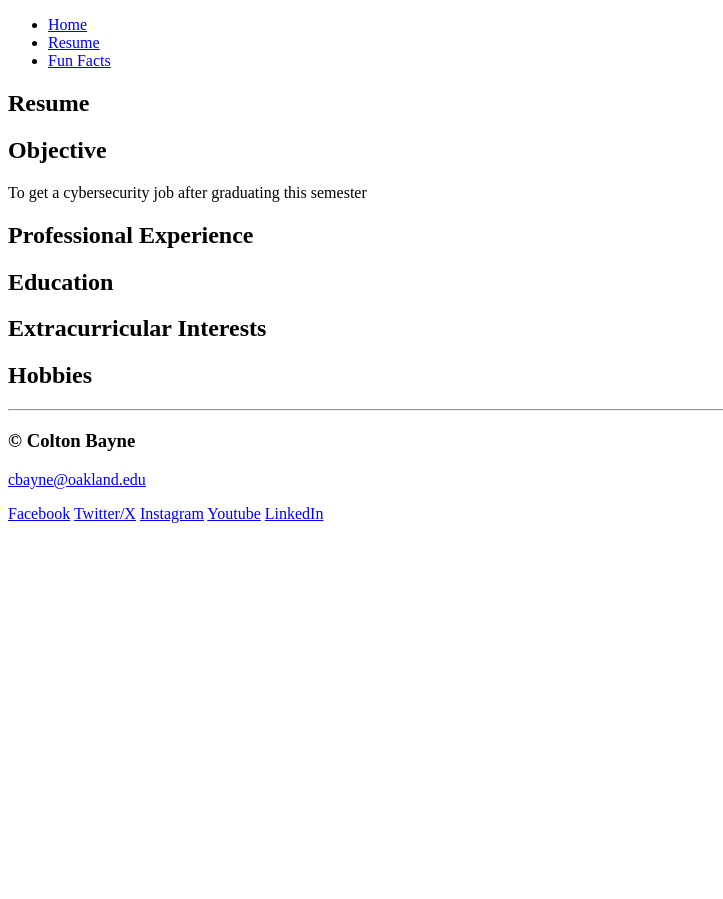
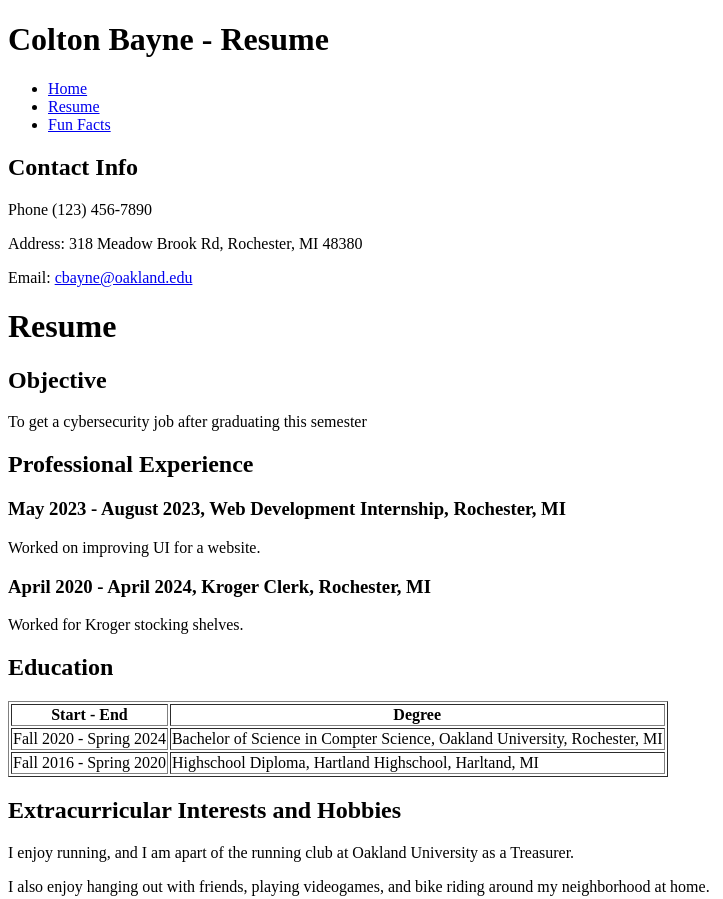
Before and after one commit to colba5776/coltonbayne_hw1TH_csi3150_ws2024, a plain HTML site: page html/resume.html in a window 1280 px wide. Shown: the top 899 px of the page, without its empty margins (0-723 px from the left). Before the commit the page ends 800 px from the top, so only its background shows below. Drawn offline with Linux system fonts and the light colour scheme.

Commit message:
Final Touches

```diff
--- a/html/resume.html
+++ b/html/resume.html
@@ -1,12 +1,15 @@
 <!DOCTYPE html>
-<html>
+<html lang="en">
 
 <head>
-    <title>Colton Bayne - Resume</title>
+    <title>Colton Bayne - Portfolio</title>
+    <link rel="icon" href="../assets/img/favicon.png" type="image/x-icon">
 </head>
 
 <body>
     <header>
+        <h1>Colton Bayne - Resume</h1>
+
         <nav>
             <ul>
                 <li><a href="../index.html">Home</a></li>
@@ -14,22 +17,66 @@
                 <li><a href="funfacts.html">Fun Facts</a></li>
             </ul>
         </nav>
+
+        <!-- Contact info -->
+        <h2>Contact Info</h2>
+        <p>Phone <a href="tel+11234567890"></a>(123) 456-7890</p>
+        <p>Address: 318 Meadow Brook Rd, Rochester, MI 48380</p>
+        <p>Email: <a href="mailto:cbayne@oaklnad.edu">cbayne@oakland.edu</a></p>
     </header>
+
+    <main>
+        <h1>Resume</h1>
         <section>
-        <h1>Resume</h1>
             <h2>Objective</h2>
-        <section>
             <p>To get a cybersecurity job after graduating this semester</p>
         </section>
+
+        <section>
             <h2>Professional Experience</h2>
             <!-- List your experiences here -->
+            <section>
+                <h3>May 2023 - August 2023, Web Development Internship, Rochester, MI</h3>
+                <p>Worked on improving UI for a website.</p>
+            </section>
+            <section>
+                <h3>April 2020 - April 2024, Kroger Clerk, Rochester, MI</h3>
+                <p>Worked for Kroger stocking shelves.</p>
+            </section>
+        </section>
+
+        <section>
             <h2>Education</h2>
             <!-- List your educational background here -->
-        <h2>Extracurricular Interests</h2>
+            <table border="1">
+                <thead>
+                    <tr>
+                        <th>Start - End</th>
+                        <th>Degree</th>
+                    </tr>
+                </thead>
+                <tbody>
+                <tr>
+                    <td>Fall 2020 - Spring 2024</td>
+                    <td>Bachelor of Science in Compter Science, Oakland University, Rochester, MI</td>
+                </tr>
+                <tr>
+                    <td>Fall 2016 - Spring 2020</td>
+                    <td>Highschool Diploma, Hartland Highschool, Harltand, MI</td>
+                </tr>
+                </tbody>
+            </table>
+        </section>
+
+        <section>
+            <h2>Extracurricular Interests and Hobbies</h2>
             <!-- List your interests here -->
-        <h2>Hobbies</h2>
-        <!-- List your hobbies here -->
+            <p>I enjoy running, and I am apart of the running club at Oakland University as a Treasurer.</p>
+            <p>I also enjoy hanging out with friends, playing videogames, and bike riding around my neighborhood at home.</p>
         </section>
+
+    </main>
+
     <footer>
         <hr>
         <!--Copyright information and Social Media-->
```
Also changed, not shown: html/funfacts.html (+13 -4 lines), index.html (+2 -2 lines), 1 other file. Lines whose indentation alone changed are shown as unchanged.
